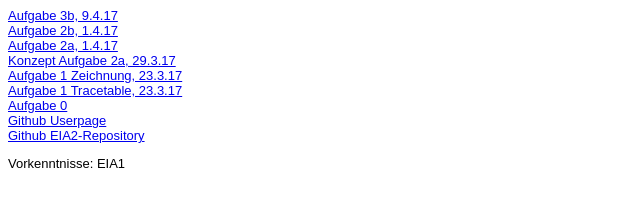
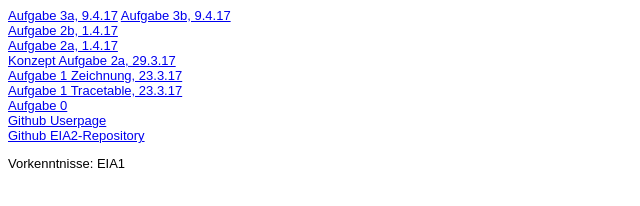
Before and after one commit to fehrenbi/EIA2, a plain HTML site: page Steckbrief/steckbrief.htm in a window 1280 px wide. Shown: the whole page, without its empty margins (0-640 px from the left). Drawn offline with Linux system fonts and the light colour scheme.

Commit message:
hochladen

```diff
--- a/Steckbrief/steckbrief.htm
+++ b/Steckbrief/steckbrief.htm
@@ -13,6 +13,7 @@ body {
 </head>
 <body>
 	<!-- Hier die Links zu den gelösten Aufgaben einstellen, aktuelle oben, alte stehen lassen! Format: Aufgabenbezeichnung, Datum -->
+<a href="https://fehrenbi.github.io/EIA2/Aufgabe%202/Aufgabe02.html" target="_blank">Aufgabe 3a, 9.4.17</a>
 <a href="https://fehrenbi.github.io/EIA2/Aufgabe%203/maumau.html" target="_blank">Aufgabe 3b, 9.4.17</a></br>
 <a href="https://fehrenbi.github.io/EIA2/Aufgabe%202/aufgabe2b.jpeg" target="_blank">Aufgabe 2b, 1.4.17</a></br>
 <a href="https://fehrenbi.github.io/EIA2/Aufgabe%202/Aufgabe02.html" target="_blank">Aufgabe 2a, 1.4.17</a></br>
```
